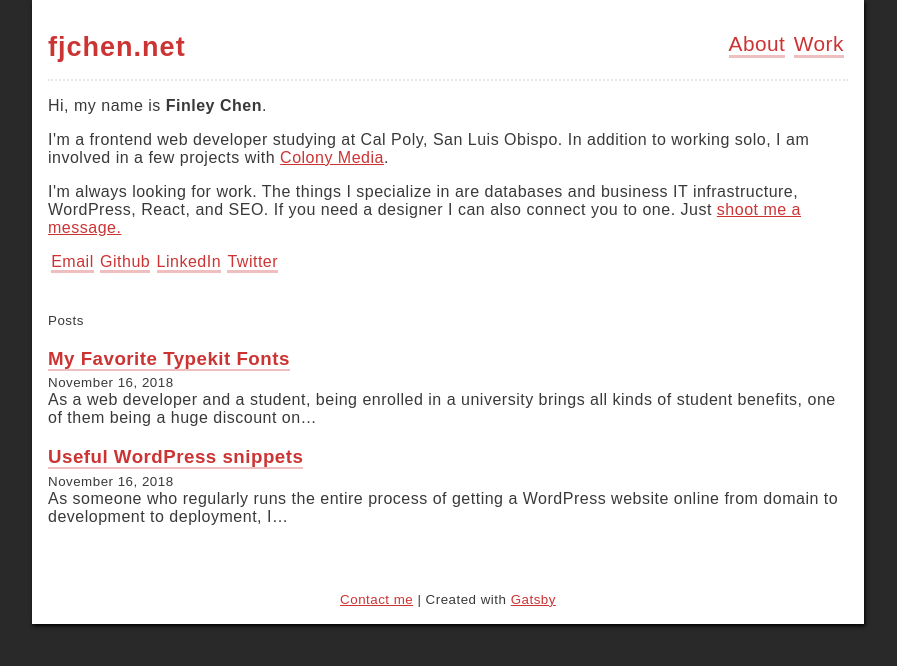
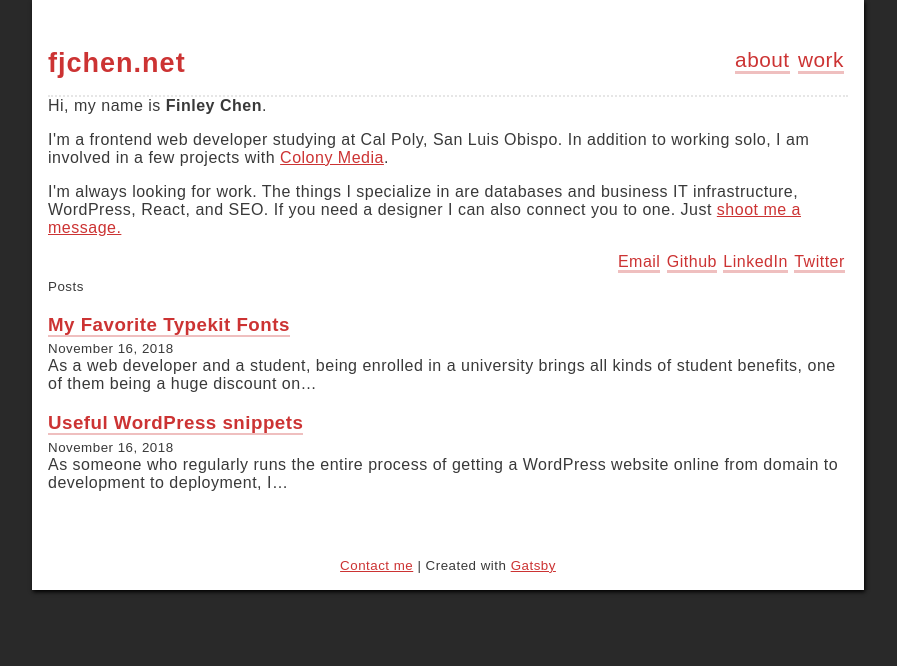
Before and after one commit to finleyjchen/fjchen-gatsby-blog, a Gatsby site: page / in a window 1280 px wide. Shown: the whole page, without its empty margins (192-1089 px from the left). Built offline with nearby package versions, Linux system fonts and the light colour scheme; Gatsby itself is replaced by a stand-in of ours; some packages are replaced by stand-ins of ours; a web font is replaced by a local one.

Commit message:
fixed nav alignment

```diff
--- a/src/assets/index.css
+++ b/src/assets/index.css
@@ -30,6 +30,9 @@ h1,h2,h3,h4,h5,h6 {
     letter-spacing: 1px;
     font-size:1.3em;
     font-weight:700;
+    width:60%;
+    display:block;
+    float:left;
 }
 
 a {
@@ -41,6 +44,8 @@ a {
     padding:1em 0;
     font-family: halyard-display, sans-serif;
     border-bottom:2px dotted #39393920;
+float:left;
+width:100%;
 }
 .nav a {
     margin:0;
@@ -86,6 +91,10 @@
     float:right;
 }
 .links {
+    float:right;
+    display:block;
+    width:40%;
+    text-align:right;
 }
 
 .links a {
--- a/src/components/Layout.js
+++ b/src/components/Layout.js
@@ -40,13 +40,13 @@ class Layout extends React.Component {
 
               to={'/about'}
             >
-              About
+              about
             </Link>
             <Link
 
               to={'/work'}
             >
-              Work
+              work
             </Link>
           </span>
         </div>
@@ -70,13 +70,13 @@ class Layout extends React.Component {
 
               to={'/about'}
             >
-              About
+              about
             </Link>
             <Link
 
               to={'/work'}
             >
-              Work
+              work
 </Link>
           </span>
         </div>
--- a/src/pages/best-typekit-fonts/index.md
+++ b/src/pages/best-typekit-fonts/index.md
@@ -21,3 +21,4 @@
  - [Neue Haas Unica](https://fonts.adobe.com/fonts/neue-haas-unica) by Toshi Omagari
  - [Interstate](https://fonts.adobe.com/fonts/interstate) by Font Bureau
  - [Futura PT](https://fonts.adobe.com/fonts/futura-pt) by Isabella Chaeva, Paul Renner, Vladimir Andrich, and Vladimir Yefimov.
+ - [Iskra](https://fonts.adobe.com/fonts/iskra) by Tom Grace
```
